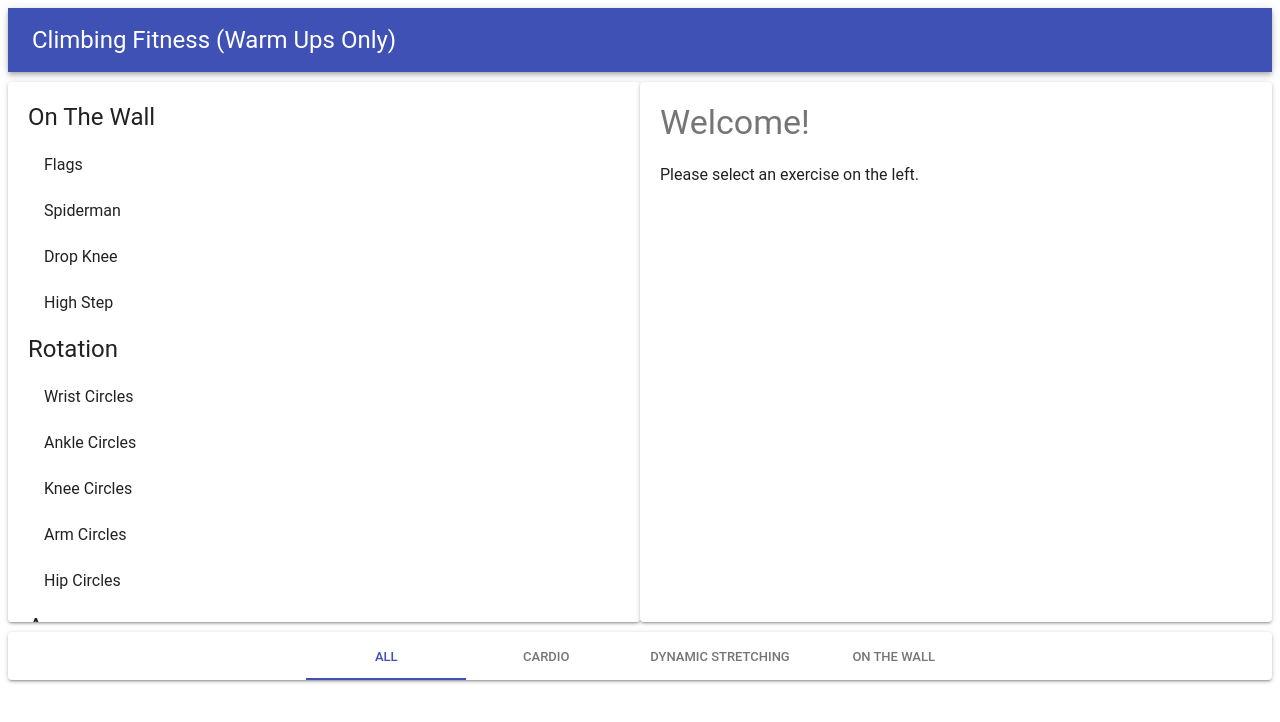
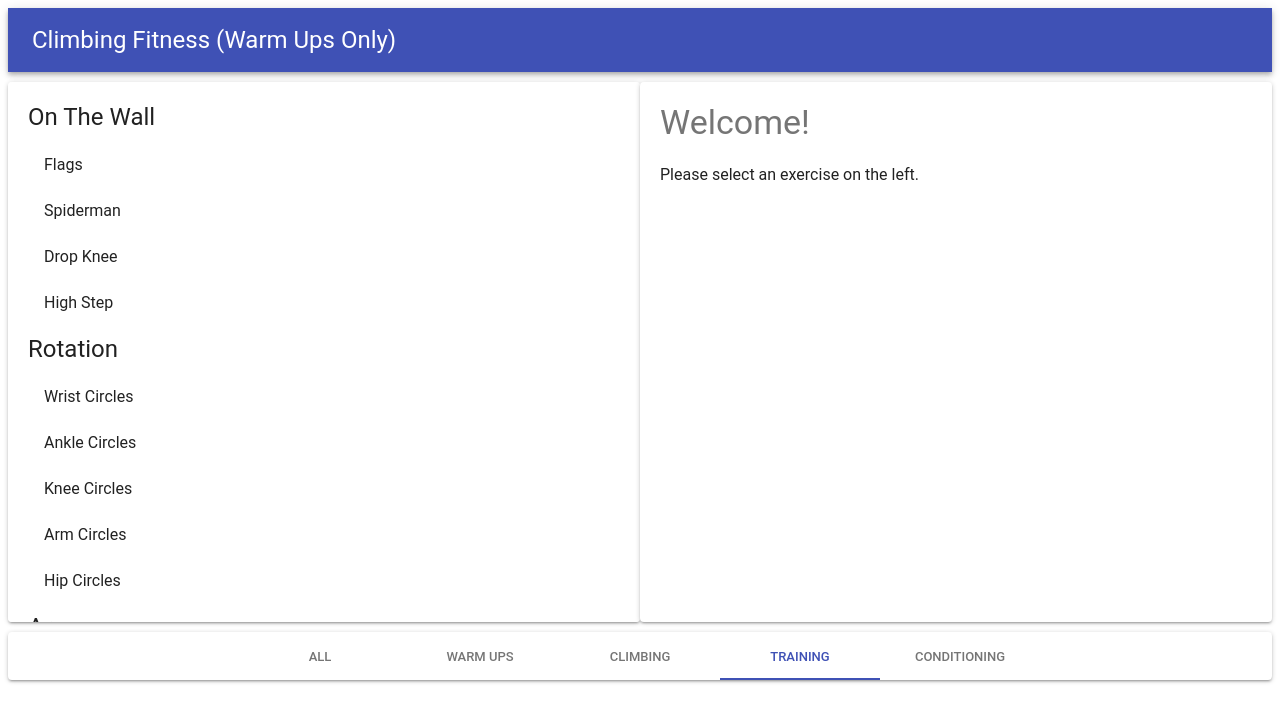
Before and after one commit to benihime1458/climbing-exercises, a React app: page / in a window 1280 px wide. Shown: the top 722 px of the page. Built offline with nearby package versions, Linux system fonts and the light colour scheme; the HTML template or start-up script is replaced by a standard one.

Commit message:
incomplete getExercisesByGroup() and successful test of onSelect

```diff
--- a/client/src/Components/App.jsx
+++ b/client/src/Components/App.jsx
@@ -1,65 +1,89 @@
 import React, { Component, Fragment } from 'react';
 import { Header, Footer } from './Layouts';
 import Exercises from './Exercises';
-import { categories, cardio, stretches, wall } from '../store.js';
+import { categories, warmups } from '../store-redo.js';
 
 export default class extends Component {
   state = {
-    stretches, cardio,
-    stretch: {},
-    cardioExercise: {}
+    warmups,
+    focus: 'training'
+  }
+
+  // CURRENTLY UNABLE TO FUNCTION AS INTENDED. VALUES ONLY RETURN ONCE FOR THE LOOP AND NO CLEAR VARIABLE TO ASSIGN FOR ALL COMPONENTS.
+  getExercisesByGroup() {
+    for (let key in this.state.warmups) {
+      let values = Object.entries(this.state.warmups[key].reduce((exercises, exercise) => {
+        const {group} = exercise;
+
+        if (exercises[group] != undefined) {
+          exercises[group] = [...exercises[group], exercise];
+        } else {
+          exercises[group] = [exercise];
+        }
+        return exercises;
+
+      }, {})
+      )
+      return values;
+    }
   }
 
   getCardioByGroup() {
-    let values = Object.entries(this.state.cardio.reduce((exercises, exercise) => {
-
+    let values = Object.entries(this.state.warmups['CARDIO'].reduce((exercises, exercise) => {
       const {group} = exercise;
 
       exercises[group] = exercises[group] ? [...exercises[group], exercise] : [exercise];
 
       return exercises;
-
     }, {})
     )
     return values;
   }
 
   getStretchesByGroup() {
-    // console.log('============ begin =========');
-    let values = Object.entries(this.state.stretches.reduce((exercises, exercise) => {
+    let values = Object.entries(this.state.warmups['STRETCH'].reduce((exercises, exercise) => {
       const {group} = exercise;
-      //console.log(exercises);
-      // console.log(group, exercises[group]);
-      // exercises[group] = (exercises[group] != undefined) ? [...exercises[group], exercise] : [exercise];
 
       if (exercises[group] != undefined) {
         exercises[group] = [...exercises[group], exercise];
       } else {
         exercises[group] = [exercise];
       }
-
-      //console.log(exercises[group], "hello");
       return exercises;
     }, {})
     )
     return values;
   }
 
+  getAllWallExercises() {
+    return this.state.warmups['WALL'];
+  }
+
+  handleSelectedFocus = focus => {
+    this.setState({
+      focus
+    })
+  }
+
   render() {
 
-    const cardio = this.getCardioByGroup();
-    const stretches = this.getStretchesByGroup();
+    const cardio = this.getCardioByGroup()
+    const stretches = this.getStretchesByGroup()
+    const wall = this.getAllWallExercises(),
+    // console.log(wall)
+    {focus} = this.state
 
     return  (<Fragment>
         <Header />
-
         <Exercises
           cardio = {cardio}
           stretches = {stretches}
+          wall = {wall}
         />
-
         <Footer
+          focus = {focus}
           categories = {categories}
+          onSelect = {this.handleSelectedFocus}
         />
       </Fragment>
     );
--- a/client/src/Components/Layouts/Footer.jsx
+++ b/client/src/Components/Layouts/Footer.jsx
@@ -2,10 +2,14 @@ import React from 'react';
 import { Paper, Tabs } from '@material-ui/core';
 import { Tab } from '@material-ui/core';
 
-export default ({categories}) =>
-  <Paper>
+export default ({categories, onSelect, focus}) => {
+  const index = focus
+    ? categories.findIndex(group => group === focus) + 1
+    : 0
+
+  return <Paper>
     <Tabs
-      value={0}
+      value={index}
       indicatorColor="primary"
       textColor="primary"
       centered
@@ -16,3 +20,5 @@ export default ({categories}) =>
       )}
     </Tabs>
   </Paper>
+
+}
```
